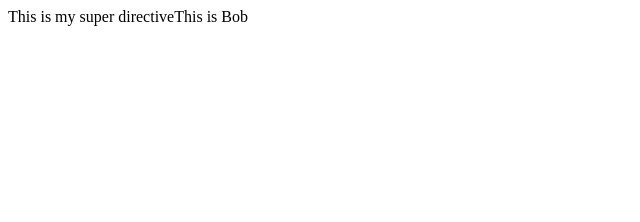
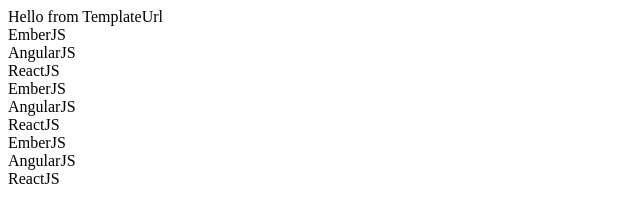
Before and after one commit to 777AMR/angularjs, a plain HTML site: page source/index.html in a window 1280 px wide. Shown: the whole page, without its empty margins (0-640 px from the left). Drawn offline with nearby package versions, Linux system fonts and the light colour scheme.

Commit message:
12. TemplateUrl в директивах

```diff
--- a/source/index.html
+++ b/source/index.html
@@ -9,9 +9,20 @@
 </head>
 
 <body>
-    <div ng-controller="mainCtrl">
-        <foo-bar>This is {{name}}</foo-bar>
-    </div>
+    <foo-bar></foo-bar>
+
+    <script type="text/ng-template" id='bookmarks.html'>
+        <div>Hello from TemplateUrl</div>
+            <div ng-repeat="bookmark in bookmarks">
+                {{bookmark.name}}
+            </div>
+            <div ng-repeat="bookmark in bookmarks">
+                {{bookmark.name}}
+            </div>
+            <div ng-repeat="bookmark in bookmarks">
+                {{bookmark.name}}
+            </div>
+    </script>
 </body>
 
 </html>
--- a/source/main.js
+++ b/source/main.js
@@ -1,18 +1,27 @@
 var app = angular.module('app', []);
 
-app.controller('mainCtrl', function ($scope) {
-    $scope.name = 'Bob';
-});
+app.directive('fooBar', function () {
+    var bookmarks = [
+        {
+            id: 1,
+            name: 'EmberJS'
+        },
+        {
+            id: 2,
+            name: 'AngularJS'
+        },
+        {
+            id: 3,
+            name: 'ReactJS'
+        }
+    ];
 
-app.directive('fooBar', function () {
     return {
         restrict: 'E',
-        transclude: true,
-        template: 'This is my super directive',
-        link: function (scope, element, attrs, ctrl, transclude) {
-            transclude(scope, function(clone, scope){
-                element.append(clone);
-            })
+        templateUrl: "bookmarks.html",
+        link: function (scope, element, attrs) {
+            console.log('directive');
+            scope.bookmarks = bookmarks;
         }
     };
 });
```
